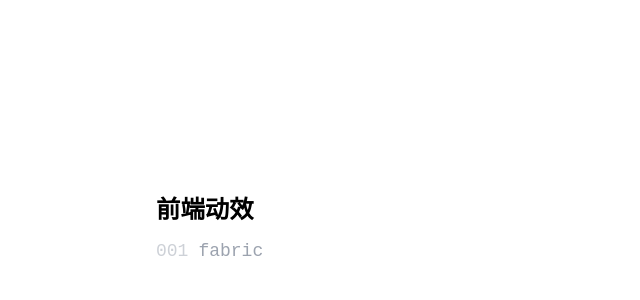
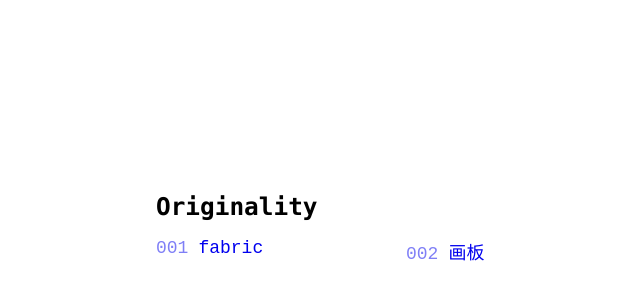
Before and after one commit to xiaoFeng5210/ani-effect, a React app: page / in a window 1280 px wide. Shown: the part 188-488 px from the top of the page, without its empty margins (234-874 px from the left). Built offline with nearby package versions, Linux system fonts and the light colour scheme.

Commit message:
增加fabric

```diff
--- a/public/index.html
+++ b/public/index.html
@@ -1,20 +1,20 @@
 <!DOCTYPE html>
-<html lang="en">
+<html lang="zh-CN">
 <head>
-    <meta charset="utf-8" />
-    <link rel="icon" href="%PUBLIC_URL%/favicon.ico" />
-    <meta name="viewport" content="width=device-width, initial-scale=1" />
-    <meta name="theme-color" content="#000000" />
+    <meta charset="utf-8"/>
+    <link rel="icon" href="%PUBLIC_URL%/favicon.ico"/>
+    <meta name="viewport" content="width=device-width, initial-scale=1"/>
+    <meta name="theme-color" content="#000000"/>
     <meta
             name="description"
             content="Web site created using create-react-app"
     />
-    <link rel="apple-touch-icon" href="%PUBLIC_URL%/logo192.png" />
+    <link rel="apple-touch-icon" href="%PUBLIC_URL%/logo192.png"/>
     <!--
       manifest.json provides metadata used when your web app is installed on a
       user's mobile device or desktop. See https://developers.google.com/web/fundamentals/web-app-manifest/
     -->
-    <link rel="manifest" href="%PUBLIC_URL%/manifest.json" />
+    <link rel="manifest" href="%PUBLIC_URL%/manifest.json"/>
     <!--
       Notice the use of %PUBLIC_URL% in the tags above.
       It will be replaced with the URL of the `public` folder during the build.
--- /dev/null
+++ b/src/components/home/Names.tsx
@@ -0,0 +1,30 @@
+import React from 'react';
+import {Link} from 'react-router-dom';
+import styles from '../../styles/Home.module.scss';
+
+interface AppProps {
+    names?: string[],
+    children?: React.ReactNode
+}
+
+function Names({names}: AppProps) {
+    return (
+        <>
+            {
+                (names && names.length > 0) &&
+                names.map((name, index) => {
+                    return (<div className={styles.pre_item} key={index}>
+                        <Link style={{textDecoration: 'none'}} to={String(index + 1)}>
+                            <span
+                                className={['mr-2', 'op-5'].join(' ')}>{index + 1 < 10 ? `00${index + 1}` : index + 1 <= 99 ? `0${index + 1}` : `${index + 1}`}</span>
+                            <span>{name}</span>
+                        </Link>
+
+                    </div>)
+                })
+            }
+        </>
+    )
+}
+
+export default Names
--- /dev/null
+++ b/src/pages/Fabric.tsx
@@ -0,0 +1,9 @@
+import React from 'react';
+
+function Fabric() {
+    return (
+        <div></div>
+    );
+}
+
+export default Fabric;
--- a/src/pages/Home.tsx
+++ b/src/pages/Home.tsx
@@ -1,27 +1,19 @@
-import React from 'react';
-import { useState } from "react";
-// import { Link } from 'react-router-dom';
+import React, {useState} from 'react';
 import styles from '../styles/Home.module.scss';
 import '../styles/common.scss'
+import Names from "../components/home/Names";
 
 function Home() {
     const [names] = useState([
-        'fabric'
+        'fabric',
+        '画板'
     ]);
 
     return (
         <div className={[styles.index_page, styles.centered].join(' ')}>
-            <h1 className={styles.font_size}>前端动效</h1>
+            <h1 className={styles.font_size}>Originality</h1>
             <pre className={styles.pre_content}>
-                {
-                    names.map((name, index) => {
-                        return (<div className={styles.pre_item}>
-                            <span className={['mr-2', 'op-5'].join(' ')}>{ index + 1 < 10 ? `00${index + 1}` : index + 1 <= 99 ? `0${index + 1}` : `${index + 1}` }</span>
-                            <span>{ name }</span>
-                        </div>)
-                    })
-                }
-
+               <Names names={names}/>
             </pre>
         </div>
     )
--- a/src/styles/Home.module.scss
+++ b/src/styles/Home.module.scss
@@ -1,5 +1,5 @@
 .index_page {
-  font-family: Fira Code,Menlo,Monaco,Consolas,Liberation Mono,Courier New,monospace;
+  font-family: Fira Code, Menlo, Monaco, Consolas, Liberation Mono, Courier New, monospace;
   max-height: 100%;
   //min-height: 500px;
   width: 500px;
@@ -7,12 +7,14 @@
   overflow: auto;
   //border: 1px solid black;
 }
+
 .centered {
   position: fixed;
   top: 50%;
   left: 50%;
-  transform: translate(-50%,-50%);
+  transform: translate(-50%, -50%);
 }
+
 .pre_content {
   width: 100%;
   height: auto;
@@ -24,7 +26,12 @@
   //font-size:
   margin: 0 16px 0 0;
   font-size: 18px;
-  color: #9CA3AF
+  color: #9CA3AF;
+  cursor: pointer;
+
+  &:hover {
+    color: #D1D5DB;
+  }
 }
 
 .font_size {
@@ -32,3 +39,9 @@
   line-height: 1.85rem;
   font-weight: 700;
 }
+
+.pre_item_hover {
+  &:hover {
+    color: #D1D5DB;
+  }
+}
--- a/src/styles/common.scss
+++ b/src/styles/common.scss
@@ -1,4 +1,3 @@
-
 .mr-2 {
   margin-right: 10px;
 }
```
Also changed, not shown: src/config/router.tsx (+8 -3 lines). Lines whose indentation alone changed are shown as unchanged.
